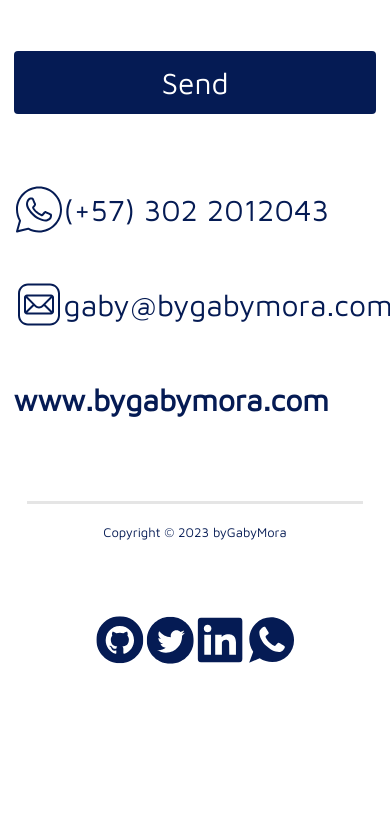
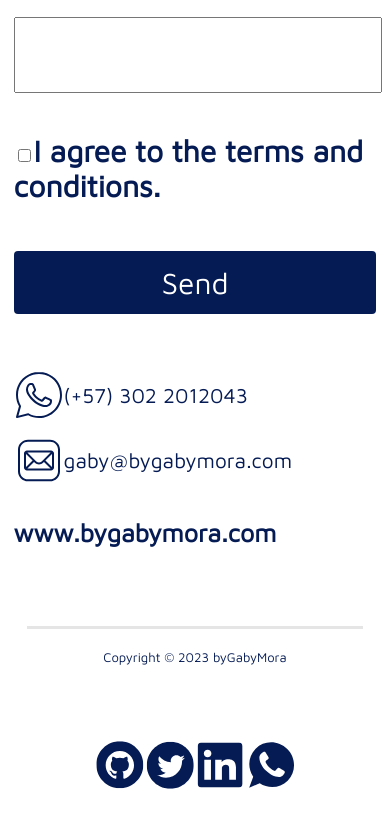
Before and after one commit to bygabymora/portfolio, a React (Create React App) app: page / in a window 390 px wide. Shown: the part 3435-4250 px from the top of the page. Before the commit the page ends 4124 px from the top, so only its background shows below. Built offline with nearby package versions, Linux system fonts and the light colour scheme.

Commit message:
modified:   src/App.css 	modified:   src/components/Contact.js

```diff
--- a/src/App.css
+++ b/src/App.css
@@ -331,7 +331,7 @@
 
 @media screen and (max-width: 720px) {
     .appBox {
-        width:'600px';
+        width:100%;
     }
     .heroBannerTitle{
         font-size: 1.5rem;
@@ -341,6 +341,7 @@
     }
     .heroBannerButton{
         font-size: 0.5rem;
+
     }
     .hero-banner-img{
         display: none;
@@ -371,7 +372,7 @@
     }
     .logo {
         width: auto;
-        height: 100px;
+        height: 300px;
     }
     .heroBannerTitle{
         font-size: 1rem;
@@ -385,5 +386,8 @@
     .about{
         width: 100%;
     }
+    .contactInfo{
+      font-size: smaller;
+    }
 
   }
--- a/src/components/Contact.js
+++ b/src/components/Contact.js
@@ -25,7 +25,7 @@ const Contact = () => {
         alt=""
         loading="lazy"
         className="contactIcon"/>
-        <p>(+57) 302 2012043</p>
+        <p className='contactInfo'>(+57) 302 2012043</p>
         </Stack>
         <Stack direction='row' className='contactInfo'>
         <img
@@ -33,9 +33,9 @@ const Contact = () => {
         alt=""
         loading="lazy"
         className="contactIcon"/>
-        <p>gaby@bygabymora.com</p>
+        <p className='contactInfo'>gaby@bygabymora.com</p>
         </Stack>
-        <p className='formInput'>www.bygabymora.com</p><br/>
+        <p className='formInput contactInfo'>www.bygabymora.com</p><br/>
       </div>
 
     </Stack>
```
